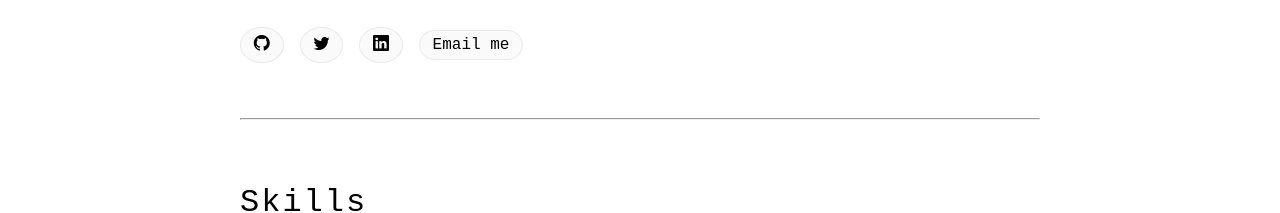
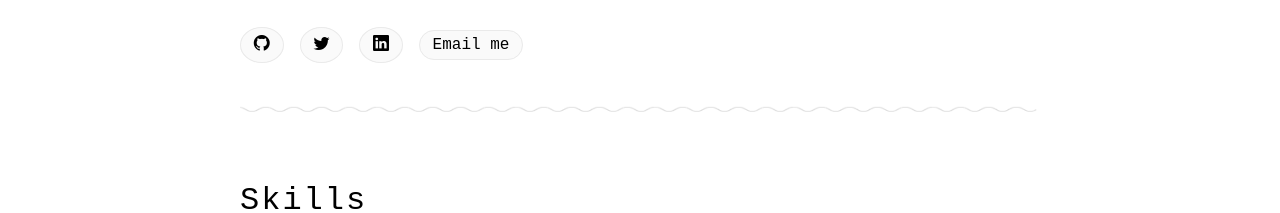
Before and after one commit to abdulkarimogaji/myportfolio, a Next.js app: page / in a window 1280 px wide. Shown: the part 696-909 px from the top of the page. Built offline with nearby package versions, Linux system fonts and the light colour scheme.

Commit message:
chore: add squiggly line image

```diff
--- a/pages/index.tsx
+++ b/pages/index.tsx
@@ -1,4 +1,5 @@
 import type { NextPage } from "next";
+import Image from "next/image";
 
 const Home: NextPage = () => {
   return (
@@ -23,7 +24,9 @@ const Home: NextPage = () => {
         <a className="btn round"><i className="bi bi-linkedin"></i></a>
         <a className="btn pill">Email me</a>
       </div>
-      <hr />
+      <div className="hr">
+        <Image src="/line.png" alt="hr" layout="fill" />
+      </div>
       <div>
         <h3>Skills</h3>
         <div className="skill">
--- a/pages/projects.tsx
+++ b/pages/projects.tsx
@@ -1,5 +1,6 @@
 import Project from "../components/Project";
 import projects from "../assets/projects.json"
+import Image from "next/image";
 const Projects = () => {
   return (
     <div className="projects">
@@ -10,7 +11,10 @@ const Projects = () => {
         are Next.js, React Native and Node. Here are some of my personal
         projects and the projects I made during hackathons.
       </p>
-      <hr />
+      <div className="hr">
+      <Image src="/line.png" alt="hr" layout="fill"/>
+      </div>
+
       {
         projects.map(proj => <Project data={proj} key={proj.title} />)
       }
--- a/styles/globals.css
+++ b/styles/globals.css
@@ -37,6 +37,12 @@ body {
   font-family: monospace, sans-serif;
   margin: 0;
   padding: 0;
+}
+
+.hr {
+  position: relative;
+  height: 80px;
+  margin: 1rem 0;
 }
 
 /* nav bar */
```
Also changed, not shown: public/line.png (added).
